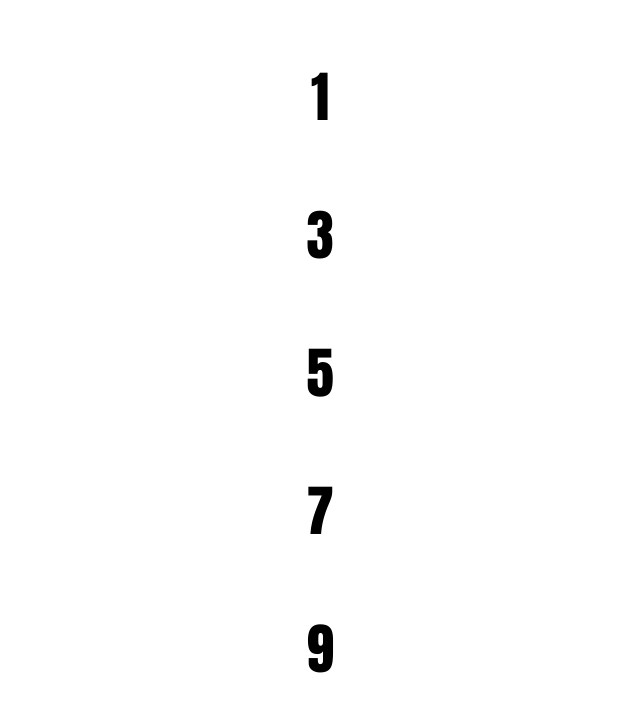
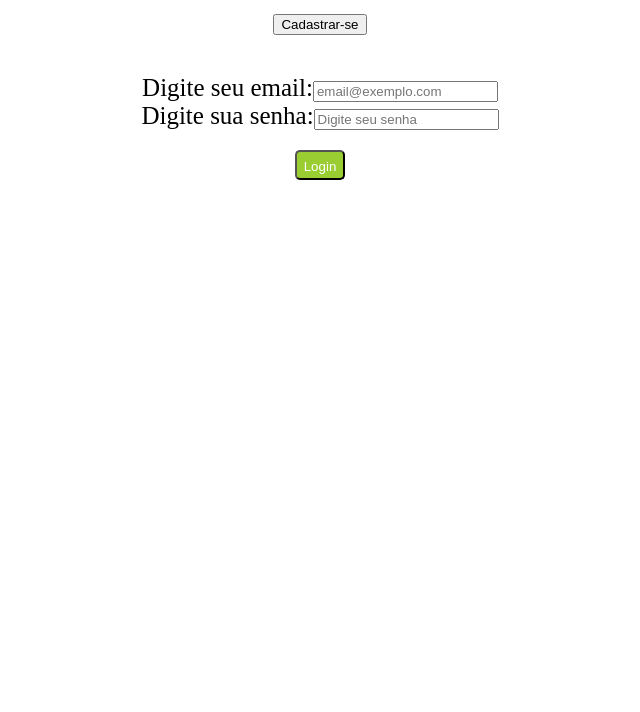
Before and after one commit to adelabiglia/Projeto_Integrador_UC1, a React (Create React App) app in the folder pi_react/: page / in a window 1280 px wide. Shown: the top 712 px of the page, without its empty margins (320-960 px from the left). Built offline with nearby package versions, Linux system fonts and the light colour scheme.

Commit message:
Cadastro de usuario e login - Revisão Input onClick onChange  CSS

```diff
--- a/pi_react/src/App.css
+++ b/pi_react/src/App.css
@@ -1,6 +1,6 @@
 .App {
   text-align: center;
-  font-size: 55px;
+  font-size: 25px;
   font-family: Impact, Haettenschweiler, 'Arial Narrow Bold', sans-serif
 }
 
@@ -39,3 +39,21 @@
     transform: rotate(360deg);
   }
 }
+.button-login{
+  background-color: yellowgreen;
+  height: 30px;
+  padding: 7px;
+  margin: 20px;
+  color: #FFF;
+  cursor: pointer;
+  border-radius: 5px;
+
+}
+
+.login{
+  color: black;
+  font-family: ' Geneva ';
+
+
+
+}
--- a/pi_react/src/App.js
+++ b/pi_react/src/App.js
@@ -3,23 +3,72 @@ import './App.css';
 
 function App() { //Aqui é JavaScript
 
-  //Faça uma lista com todos os numeros até 10 mas exiba apenas os numeros impares
+  let email = ""
 
-  let numeros = [1, 2, 3, 4, 5, 6, 7, 8, 9, 10]
+  function mudaEmail(valor){
+    email = valor
 
-  let mostrar = [];
+  }
 
-  for(let i=0; i < numeros.length ; i++){
-    if (numeros[i] % 2 !== 0){
-      mostrar.push( <p> {numeros[i]} </p> )
-    }
+  let senha = ""
+
+  function mudaSenha(valor){
+    senha = valor
+  }
+
+  function enviar(){
+    alert("E-mail:" + " " +email + " " + "\nSenha:" + " " +senha)
+  }
+
+  let isLogin = true;
+
+  function mudaTela(){
+    isLogin = !isLogin
   }
 
 
+  return( /* Aqui é HTML */
+    <main className="App">
 
-  return(
-    <main className="App">
-      {mostrar}
+      <button onClick={() => {isLogin = !isLogin}} >
+
+        {isLogin && ("Cadastrar-se")}
+        {!isLogin && ("Voltar para o login")}
+
+      </button>
+
+      <br/>
+      <br/>
+
+      {!isLogin && (
+        <form className="register" > </form>
+      )}
+
+
+      {isLogin && (
+
+        <form className="login">
+          <label className="login">
+
+            Digite seu email:
+            <input type="email" name="Email" placeholder="email@exemplo.com" onChange={(e) => mudaEmail (e.target.value) } />
+
+          </label>
+
+          <br/>
+
+          <label className="login" >
+
+            Digite sua senha:
+            <input type="password" name="Senha" placeholder="Digite seu senha" onChange={(e) => mudaSenha (e.target.value)} />
+            <br/>
+
+            <button onClick={() => enviar ()} className="button-login" > Login </button>
+
+          </label>
+        </form>
+      )}
+
     </main>
 
   );
```
